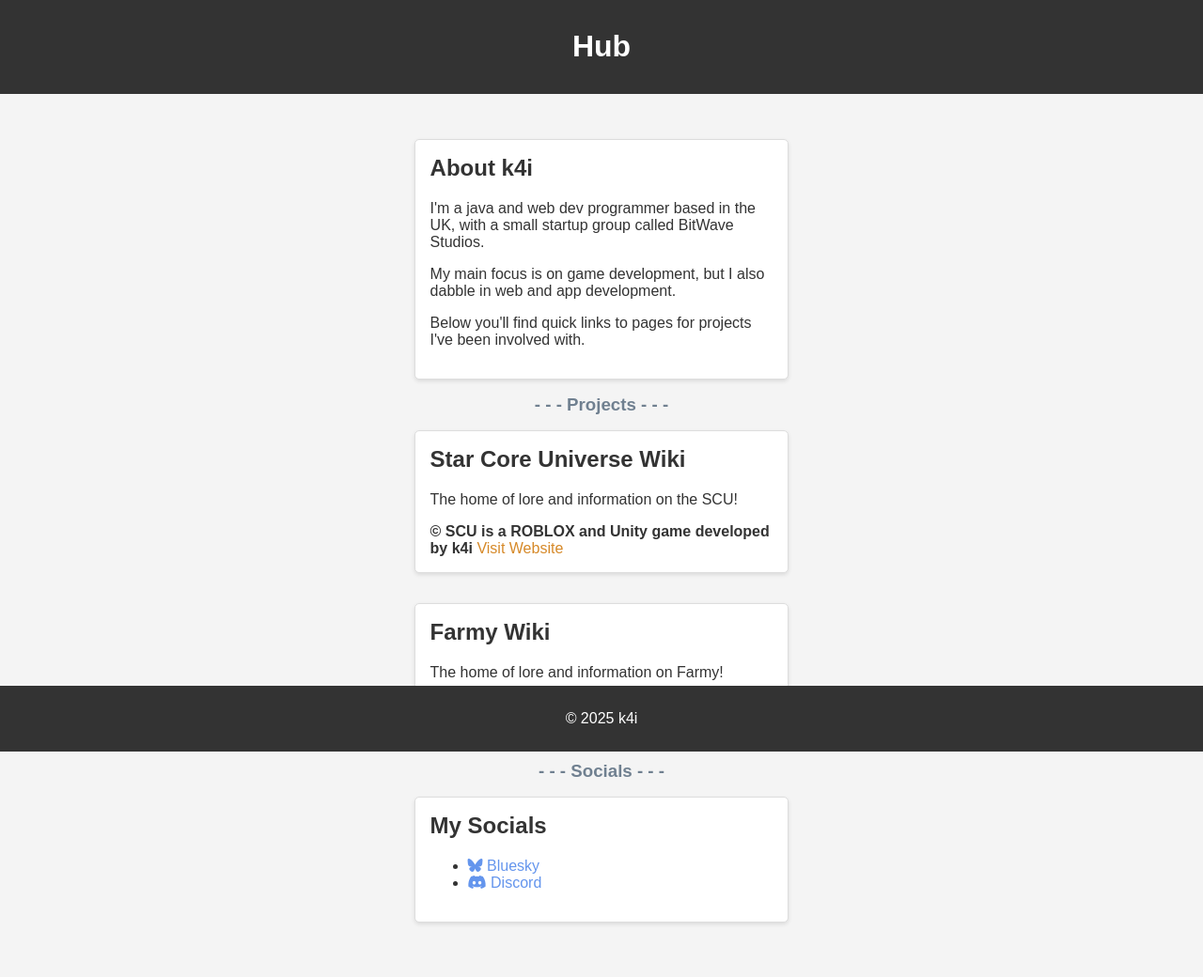
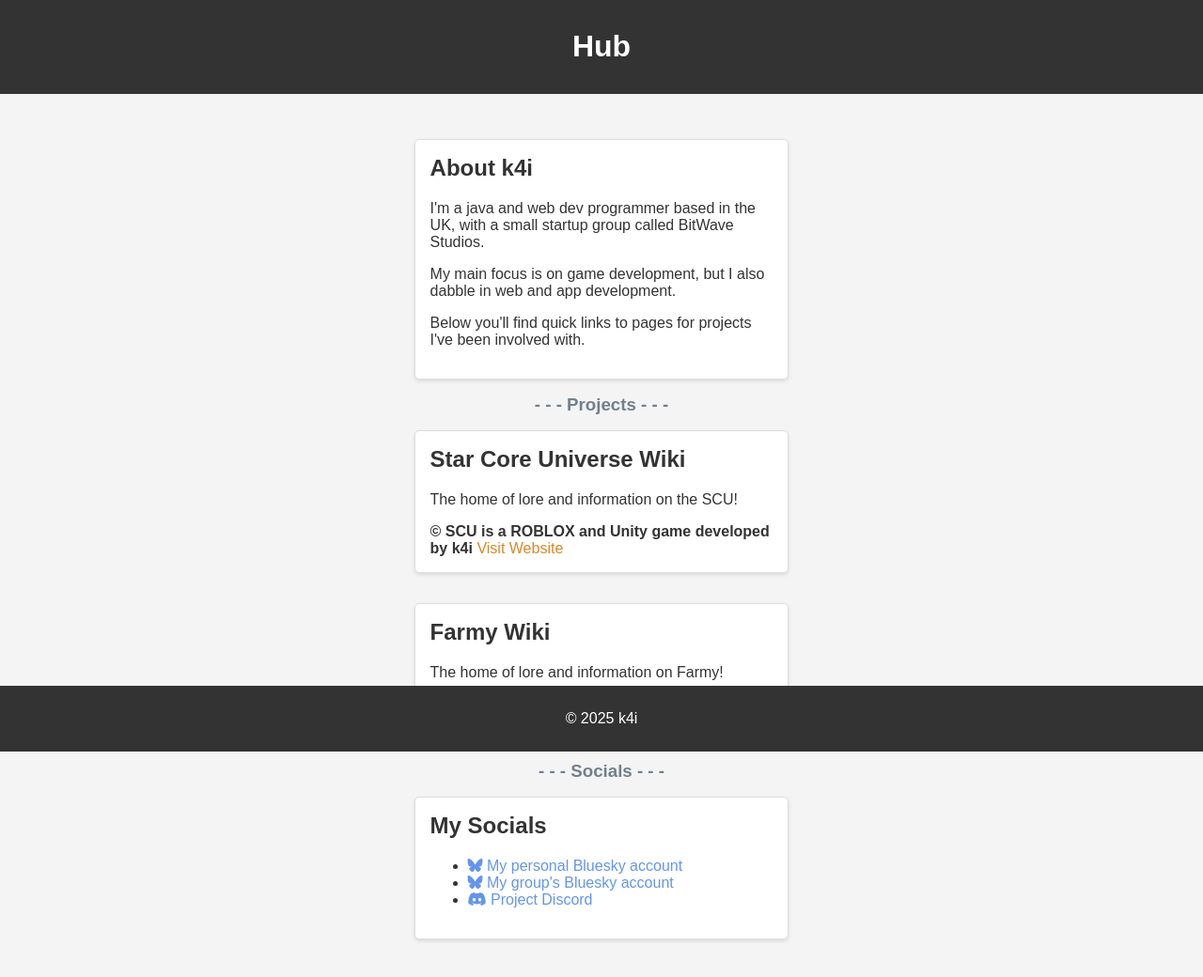
Before and after one commit to Leokayasen/Leokayasen.github.io, a plain HTML site: page index.html in a window 1280 px wide. Shown: the whole page at 94% size. Drawn offline with Linux system fonts and the light colour scheme.

Commit message:
update @ 19/04/2025

```diff
--- a/index.html
+++ b/index.html
@@ -46,8 +46,9 @@
         <article>
             <h2>My Socials</h2>
             <ul>
-                <li><a class="social-link" href=""> <i class="fa-brands fa-bluesky"></i> Bluesky</a></li>
-                <li><a class="social-link" href=""> <i class="fa-brands fa-discord"></i> Discord</a></li>
+                <li><a class="social-link" href="https://bsky.app/profile/leokayasen.bsky.social"> <i class="fa-brands fa-bluesky"></i> My personal Bluesky account</a></li>
+                <li><a class="social-link" href="https://bsky.app/profile/bitwavestudio.bsky.social"> <i class="fa-brands fa-bluesky"></i> My group's Bluesky account</a></li>
+                <li><a class="social-link" href=""> <i class="fa-brands fa-discord"></i> Project Discord</a></li>
             </ul>
         </article>
     </section>
```
